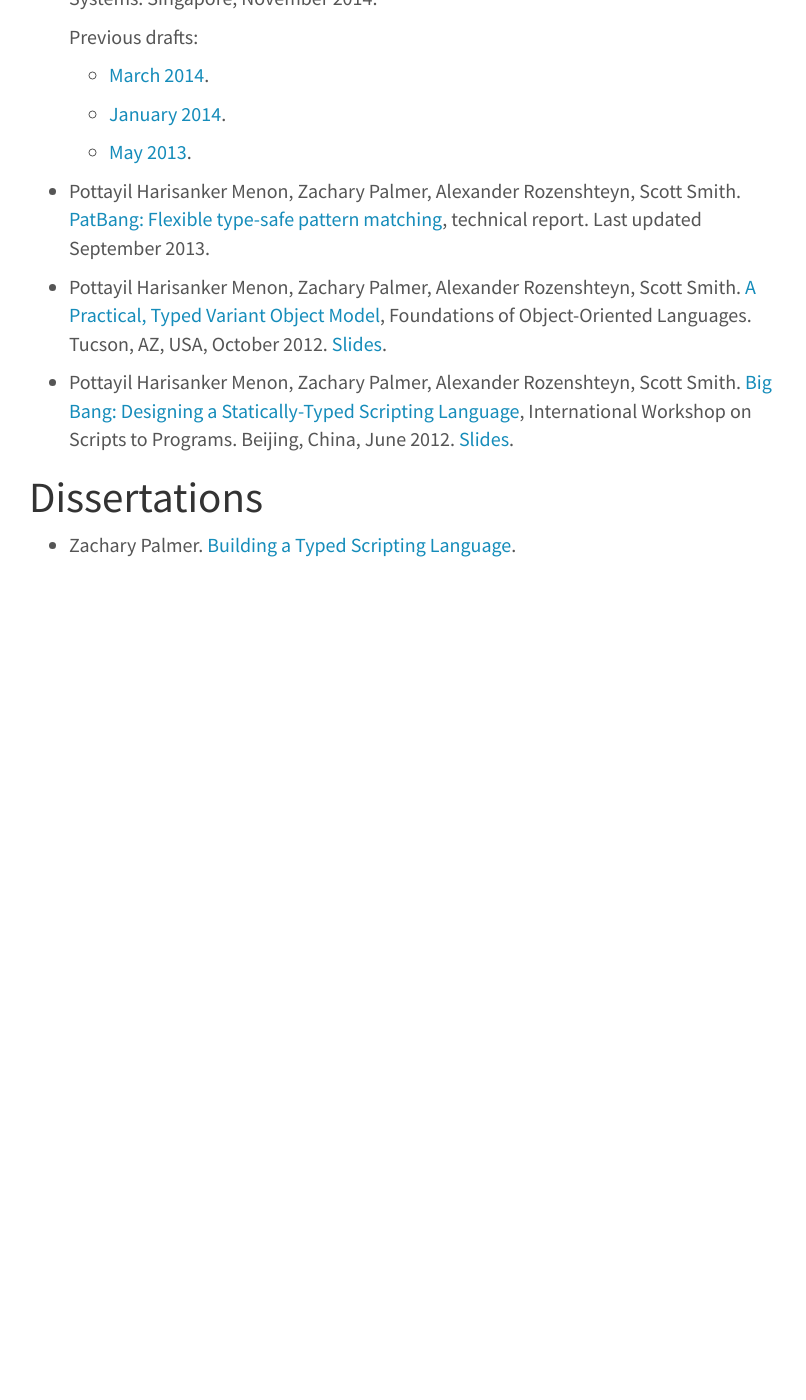
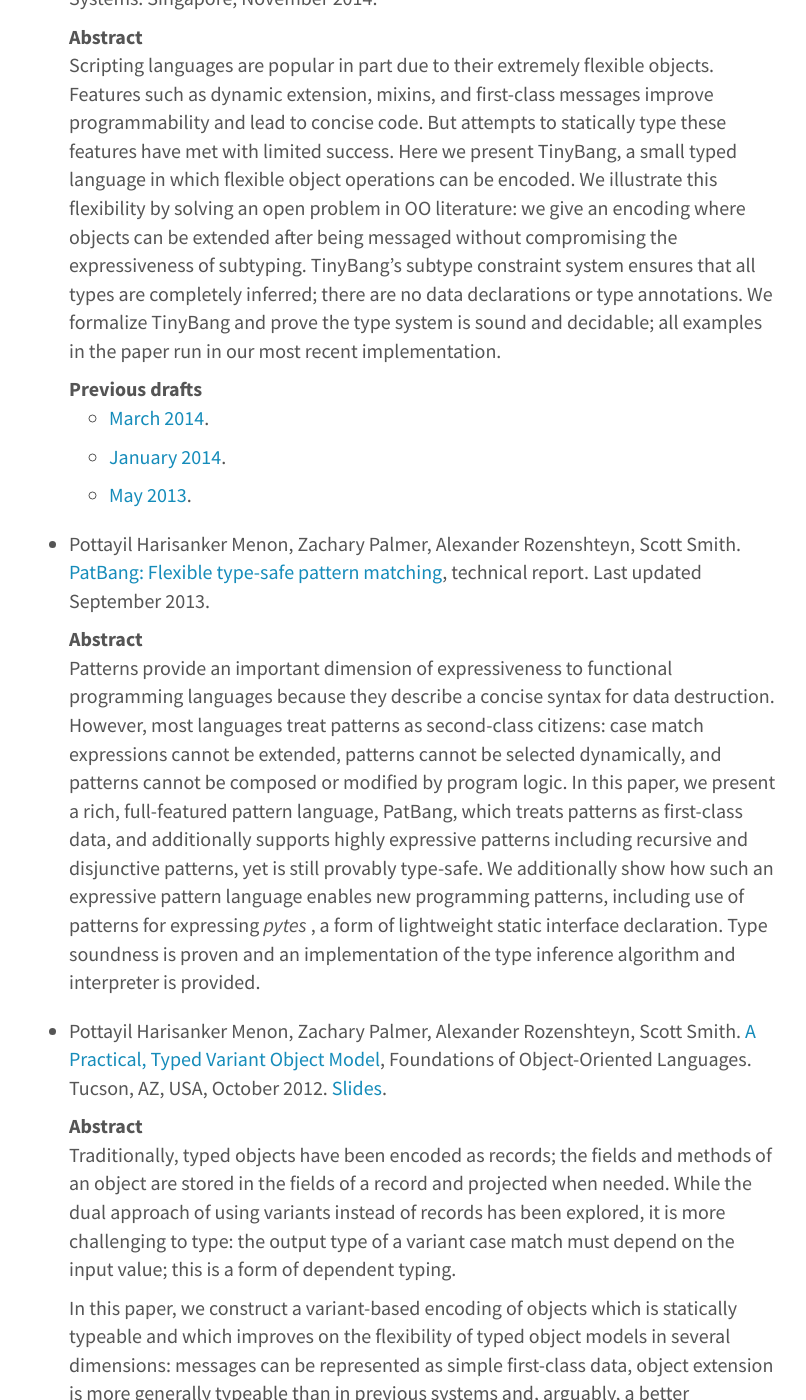
Before and after one commit to JHU-PL-Lab/www-pl-lab, a Jekyll site: the page built from projects/big-bang/big-bang.md, in a window 1280 px wide and 1400 px high, scrolled down 1137 px. Shown: the whole window, without its empty margins (236-1042 px from the left). Built offline with Jekyll 4.4.1, drawn with Linux system fonts in a browser that asks for light colours; before the commit the page ends 1767 px from its top, so only the background shows below that; some of the changed text lies outside the part shown.

Commit message:
Add abstracts to Big Bang and add Coqa

```diff
--- a/projects/big-bang/big-bang.md
+++ b/projects/big-bang/big-bang.md
@@ -51,23 +51,81 @@ Publications
   Asian Symposium on Programming Languages and Systems. Singapore, November
   2014.
 
-  Previous drafts:
+  Abstract
 
-  - [March 2014](/projects/big-bang/papers/types-for-flexible-objects_2014-03-25.pdf).
+  : Scripting languages are popular in part due to their extremely flexible
+    objects. Features such as dynamic extension, mixins, and first-class
+    messages improve programmability and lead to concise code. But attempts to
+    statically type these features have met with limited success. Here we
+    present TinyBang, a small typed language in which flexible object operations
+    can be encoded. We illustrate this flexibility by solving an open problem in
+    OO literature: we give an encoding where objects can be extended after being
+    messaged without compromising the expressiveness of subtyping. TinyBang's
+    subtype constraint system ensures that all types are completely inferred;
+    there are no data declarations or type annotations. We formalize TinyBang
+    and prove the type system is sound and decidable; all examples in the paper
+    run in our most recent implementation.
 
-  - [January 2014](/projects/big-bang/papers/types-for-flexible-objects_2014-01-13.pdf).
+  Previous drafts
 
-  - [May 2013](/projects/big-bang/papers/types-for-flexible-objects_2013-05.pdf).
+  : - [March 2014](/projects/big-bang/papers/types-for-flexible-objects_2014-03-25.pdf).
 
+    - [January 2014](/projects/big-bang/papers/types-for-flexible-objects_2014-01-13.pdf).
+
+    - [May 2013](/projects/big-bang/papers/types-for-flexible-objects_2013-05.pdf).
 
 - Pottayil Harisanker Menon, Zachary Palmer, Alexander Rozenshteyn, Scott
   Smith. [PatBang: Flexible type-safe pattern matching](/projects/big-bang/papers/pat-bang.pdf),
   technical report. Last updated September 2013.
 
+  Abstract
+
+  : Patterns provide an important dimension of expressiveness to functional
+    programming languages because they describe a concise syntax for data
+    destruction. However, most languages treat patterns as second-class
+    citizens: case match expressions cannot be extended, patterns cannot be
+    selected dynamically, and patterns cannot be composed or modified by program
+    logic. In this paper, we present a rich, full-featured pattern language,
+    PatBang, which treats patterns as first-class data, and additionally
+    supports highly expressive patterns including recursive and disjunctive
+    patterns, yet is still provably type-safe. We additionally show how such an
+    expressive pattern language enables new programming patterns, including use
+    of patterns for expressing _pytes_ , a form of lightweight static interface
+    declaration. Type soundness is proven and an implementation of the type
+    inference algorithm and interpreter is provided.
+
 - Pottayil Harisanker Menon, Zachary Palmer, Alexander Rozenshteyn, Scott
   Smith. [A Practical, Typed Variant Object Model](/projects/big-bang/papers/a-pratical-type-variant-object-model.pdf),
   Foundations of Object-Oriented Languages. Tucson, AZ, USA,
   October 2012. [Slides](/projects/big-bang/slides/a-pratical-type-variant-object-model-slides.pdf).
+
+  Abstract
+
+  : Traditionally, typed objects have been encoded as records; the fields and
+    methods of an object are stored in the fields of a record and projected when
+    needed. While the dual approach of using variants instead of records has
+    been explored, it is more challenging to type: the output type of a variant
+    case match must depend on the input value; this is a form of dependent
+    typing.
+
+    In this paper, we construct a variant-based encoding of objects which is
+    statically typeable and which improves on the flexibility of typed object
+    models in several dimensions: messages can be represented as simple
+    first-class data, object extension is more generally typeable than in
+    previous systems and, arguably, a better integration of objects and
+    functions is obtained.
+
+    This encoding is possible due to the features of our new core language,
+    TinyBang, which incorporates a subtype constraint type inference system with
+    several novel extensions. We develop a generalized notion of first-class
+    cases -- functions with an inherent pattern match that are composable -- and
+    we extend previous notions of conditional constraint types to obtain
+    accurate typings. For added flexibility, TinyBang's record-like structure is
+    type-indexed, meaning data can be projected based on its type alone. Our
+    record structure's concatenation operator is asymmetric by default,
+    naturally supporting object extension. Finally, we develop a refined notion
+    of parametric polymorphism which aims to achieve a good combi- nation of
+    flexibility and efficiency of inference.
 
 - Pottayil Harisanker Menon, Zachary Palmer, Alexander Rozenshteyn, Scott
   Smith. [Big Bang: Designing a Statically-Typed Scripting Language](/projects/big-bang/papers/big-bang.pdf),
```
Also changed, not shown: projects/coqa/coqa.md (added, +91 -0 lines), projects/nest/nest.md (+10 -10 lines).
